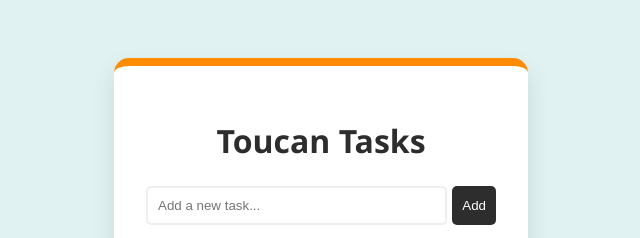
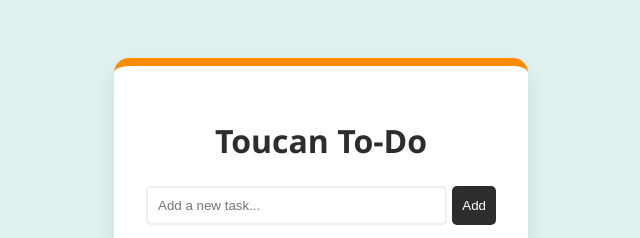
Before and after one commit to pearl360/to-do-list, a plain HTML site: page index.html in a window 1280 px wide. Shown: the top 238 px of the page, 319-959 px from the left. Drawn offline with Linux system fonts and the light colour scheme.

Commit message:
Update index.html

```diff
--- a/index.html
+++ b/index.html
@@ -3,13 +3,13 @@
 <head>
     <meta charset="UTF-8">
     <meta name="viewport" content="width=device-width, initial-scale=1.0">
-  <title>To-Do Toucan</title>
+    <title>Toucan To-Do</title>
     <link rel="stylesheet" href="styles.css">
 </head>
 
 <body>
     <div class="toucan-app">
-      <h1>Toucan Tasks</h1>
+        <h1>Toucan To-Do</h1>
         <div class="input-group">
           <input type="text" id="taskInput" placeholder="Add a new task...">
           <button onclick="addTask()">Add</button>
```
Lines whose indentation alone changed are shown as unchanged.
